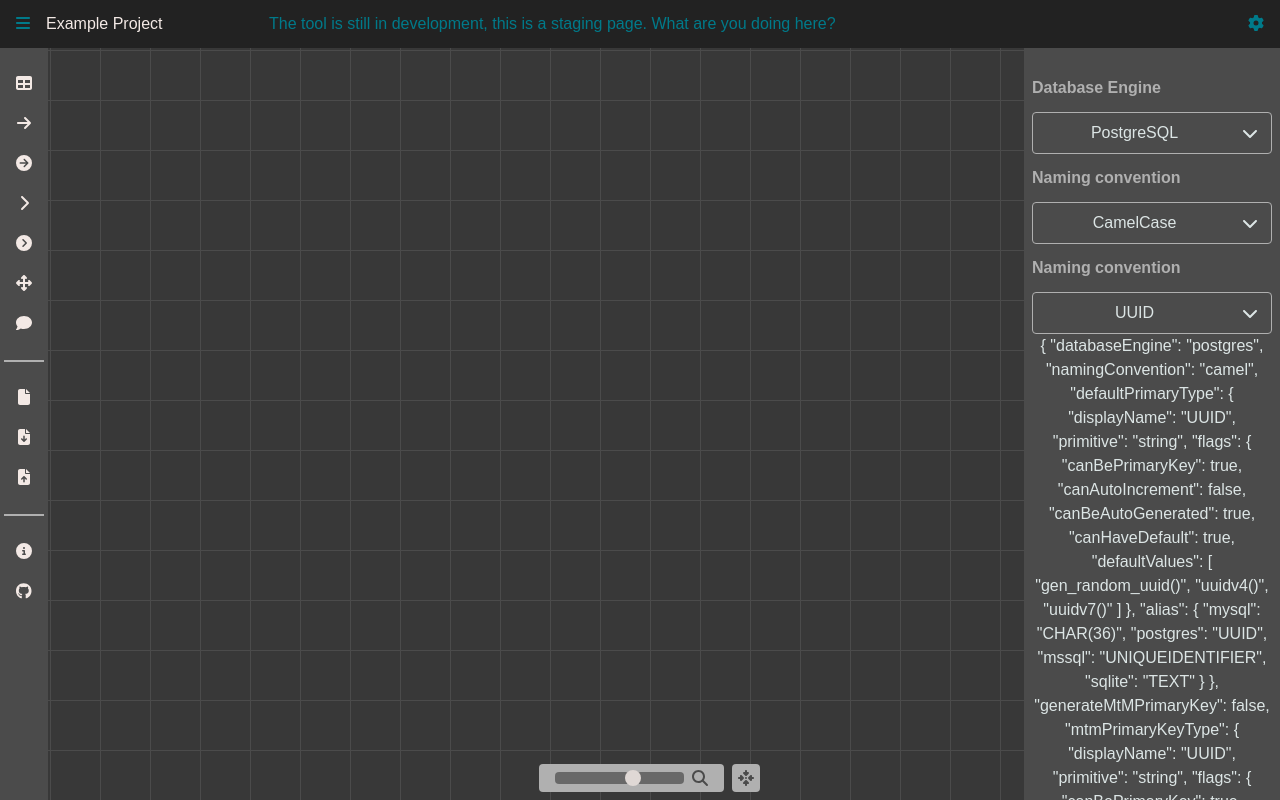
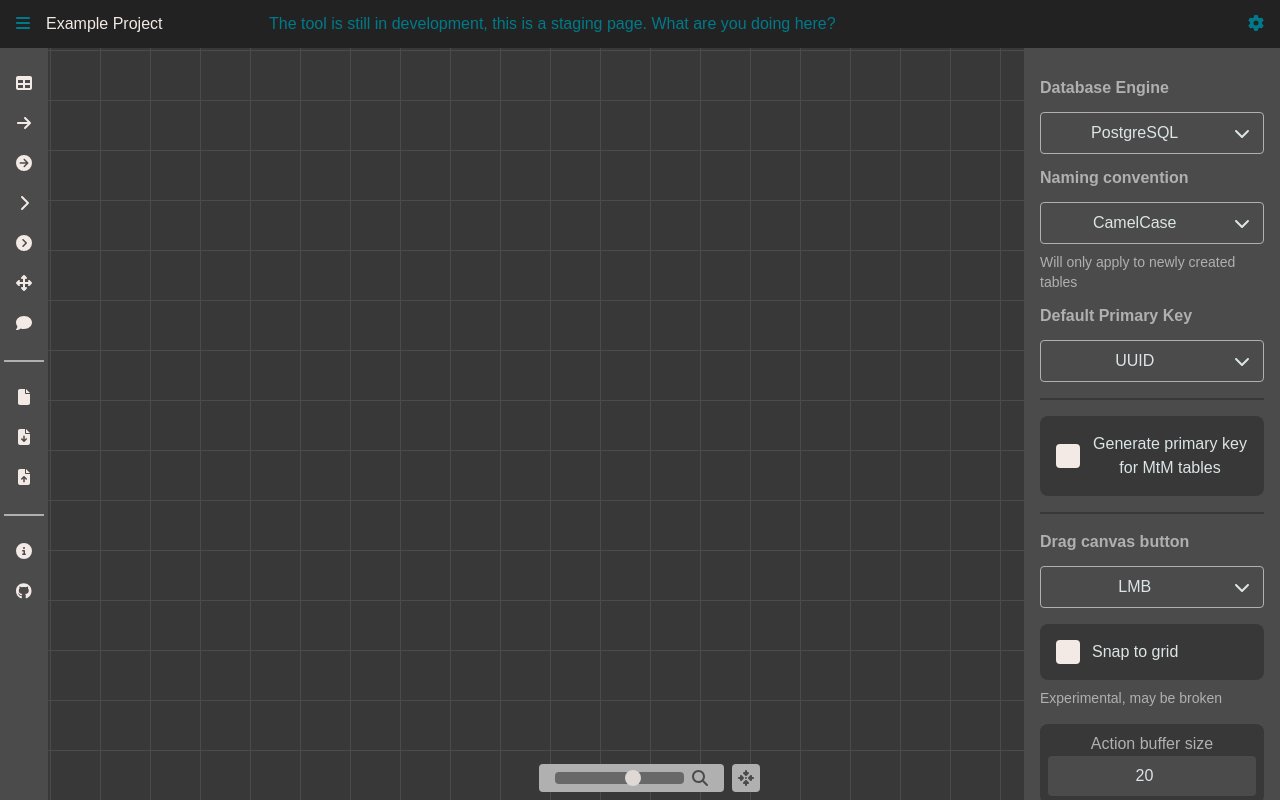
Before and after one commit to mwessn/ermd-frontend, a Vue app: page / in a window 1280 px wide. Built offline with nearby package versions, Linux system fonts and the light colour scheme.

Commit message:
settings menu

```diff
--- /dev/null
+++ b/src/components/core/Separator.vue
@@ -0,0 +1,3 @@
+<template>
+  <div class="w-full my-4 border-b-2 border-b-backgroundDark" />
+</template>
--- /dev/null
+++ b/src/components/core/inputs/ClampedNumberInput.vue
@@ -0,0 +1,31 @@
+<template>
+  <div class="p-2 rounded-lg bg-backgroundDark">
+    <p class="text-accentGray">
+      {{ label }}
+    </p>
+    <input
+        v-model="model"
+        type="number"
+        class="p-2 bg-accentDarkGray rounded w-full text-center"
+        :min="minValue"
+        :max="maxValue"
+        @change="onChange"
+    >
+  </div>
+</template>
+
+<script setup lang="ts">
+import { clamp } from "@/utils/utils.ts";
+
+const model = defineModel({ type: Number, required: true });
+
+const props = defineProps({
+  label: { type: String, required: true },
+  minValue: { type: Number, default: 0 },
+  maxValue: { type: Number, default: 60 },
+});
+
+const onChange = () => {
+  model.value = clamp(model.value, props.minValue, props.maxValue);
+}
+</script>
--- /dev/null
+++ b/src/components/core/inputs/CustomCheckbox.vue
@@ -0,0 +1,49 @@
+<template>
+  <div
+      class="select-none my-4"
+  >
+    <div
+        class="bg-backgroundDark rounded-lg flex items-center gap-3 cursor-pointer p-4"
+        @click="toggleValue"
+    >
+      <div
+          class="h-6 w-6 aspect-square rounded bg-lycheeIce p-1"
+      >
+        <div
+            v-if="checked"
+            class="full rounded bg-monolithicCyanTsunami"
+        />
+      </div>
+      <p class="text-textColor">
+        {{ label }}
+      </p>
+    </div>
+    <p v-if="hint" class="text-sm text-accentGray my-2 text-left">
+      {{ hint }}
+    </p>
+  </div>
+</template>
+
+<script setup lang="ts">
+const props = defineProps({
+  label: {
+    type: String,
+    required: true,
+  },
+  hint: {
+    type: String,
+    default: '',
+  },
+  disabled: {
+    type: Boolean,
+    default: false,
+  }
+});
+
+const checked = defineModel({ type: Boolean, required: true });
+
+const toggleValue = () => {
+  if (props.disabled) { return; }
+  checked.value = !checked.value;
+}
+</script>
--- a/src/components/core/inputs/CustomSelect.vue
+++ b/src/components/core/inputs/CustomSelect.vue
@@ -50,6 +50,10 @@
         </div>
       </template>
     </div>
+
+    <p v-if="hint" class="text-sm text-accentGray my-2 text-left">
+      {{ hint }}
+    </p>
   </div>
 
 </template>
@@ -79,10 +83,16 @@ const props = defineProps({
   disabled: {
     type: Boolean,
     default: false,
+  },
+  hint: {
+    type: String,
+    default: ""
   }
 });
 
 const rootDiv = ref();
+
+const emit = defineEmits(["change"]);
 
 const selectedOption = computed((): SelectOption => props.options!.find(it => isEqual(it.value, model.value)) ?? {
   label: '',
@@ -96,8 +106,10 @@ const toggleDropdown = () => {
 }
 
 const onOptionClick = async (val: SelectOption) => {
-  if (!props.disabled) {
+  if (!props.disabled && model.value !== val) {
     model.value = val.value;
+
+    emit("change");
 
     changeDropdownVisible.value = false;
   }
--- /dev/null
+++ b/src/components/settings/DBEngineChangeSelect.vue
@@ -0,0 +1,68 @@
+<template>
+  <CustomSelect
+      v-model="currentValue"
+      :label="$t('Database Engine')"
+      :options="engineSelectOptions"
+      @change="onDatabaseEngineChange"
+  />
+
+  <teleport to="body">
+    <YesNoModal
+        v-if="showEngineChangeModal"
+        :modal-title="$t('Changing Database Engine')"
+        :body-text="$t(ERMDMessages.dbTypeChange)"
+        @close="onEngineChangeModalClose"
+    />
+  </teleport>
+</template>
+
+<script setup lang="ts">
+import CustomSelect from "@/components/core/inputs/CustomSelect.vue";
+import { type PropType, ref } from "vue";
+import { type DatabaseEngine, DatabaseEngines, EngineNamingMap } from "@/types/TableColumnTypes/tableField.ts";
+import { cloneDeep } from "lodash";
+import { storeToRefs } from "pinia";
+import { useDesignStore } from "@/store/design.ts";
+import type { SelectOption } from "@/types/misc.ts";
+import YesNoModal from "@/components/layout/modal/YesNoModal.vue";
+import { ERMDMessages } from "@/types/messages.ts";
+
+const props = defineProps({
+  initValue: {
+    type: String as PropType<DatabaseEngine>,
+    required: true,
+  }
+})
+
+const currentValue = ref<DatabaseEngine>(cloneDeep(props.initValue));
+
+const emit = defineEmits(['engineChange']);
+
+const { tables } = storeToRefs(useDesignStore());
+
+const engineSelectOptions: SelectOption[] = DatabaseEngines.map(e => {
+  return {
+    value: e,
+    label: EngineNamingMap[e]
+  }
+});
+
+const showEngineChangeModal = ref<boolean>(false);
+
+const onDatabaseEngineChange = () => {
+  if (tables.value.length > 0) {
+    showEngineChangeModal.value = true;
+  } else {
+    emit('engineChange', currentValue.value);
+  }
+}
+
+const onEngineChangeModalClose = (val: boolean | undefined) => {
+  if (val) {
+    emit("engineChange", val);
+  } else {
+    currentValue.value = props.initValue;
+  }
+  showEngineChangeModal.value = false;
+}
+</script>
--- a/src/components/sideMenu/SettingsMenu.vue
+++ b/src/components/sideMenu/SettingsMenu.vue
@@ -1,30 +1,66 @@
 <template>
   <div
-      class="fixed right-0 h-full px-2 pt-4 mt-12 w-64
+      class="fixed right-0 h-full p-4 mt-12 w-64
        bg-accentDarkGray text-center z-50
        text-textColor
         transition-transform duration-300"
       :class="visible ? 'translate-x-0' : 'translate-x-full'"
   >
-    <CustomSelect
-        v-model="currentSettings.databaseEngine"
-        :label="$t('Database Engine')"
-        :options="engineSelectOptions"
+    <DBEngineChangeSelect
+        :init-value="currentSettings.databaseEngine"
+        @engineChange="onEngineChange"
     />
 
     <CustomSelect
         v-model="currentSettings.namingConvention"
         :label="$t('Naming convention')"
         :options="conventionSelectOptions"
+        :hint="$t('Will only apply to newly created tables')"
     />
 
     <CustomSelect
         v-model="currentSettings.defaultPrimaryType"
-        :label="$t('Naming convention')"
+        :label="$t('Default Primary Key')"
         :options="primaryColumnOptions"
     />
 
-    {{ currentSettings }}
+    <Separator />
+
+    <CustomCheckbox
+        v-model="currentSettings.generateMtMPrimaryKey"
+        :label="$t('Generate primary key for MtM tables')"
+    />
+
+    <template v-if="currentSettings.generateMtMPrimaryKey">
+      <CustomSelect
+          v-model="currentSettings.mtmPrimaryKeyType"
+          :label="$t('Default MtM Primary Key')"
+          :options="primaryColumnOptions"
+      />
+    </template>
+
+    <Separator />
+
+    <CustomSelect
+        v-model="currentSettings.dragCanvasButton"
+        :label="$t('Drag canvas button')"
+        :options="dragButtonSelectOptions"
+    />
+
+    <CustomCheckbox
+        v-model="currentSettings.snapToGrid"
+        :label="$t('Snap to grid')"
+        :hint="$t('Experimental, may be broken')"
+    />
+
+    <ClampedNumberInput
+        v-model="currentSettings.undoActionBufferSize"
+        :label="$t('Action buffer size')"
+        :min-value="0"
+        :max-value="1000"
+    />
+
+    <Separator />
 
   </div>
 </template>
@@ -33,9 +69,14 @@
 import { storeToRefs } from "pinia";
 import { useSettingsStore } from "@/store/settings.ts";
 import CustomSelect from "@/components/core/inputs/CustomSelect.vue";
-import { DatabaseEngines, EngineNamingMap } from "@/types/TableColumnTypes/tableField.ts";
 import type { SelectOption } from "@/types/misc.ts";
 import { computed } from "vue";
+import DBEngineChangeSelect from "@/components/settings/DBEngineChangeSelect.vue";
+import { type DatabaseEngine, DatabaseEngines } from "@/types/TableColumnTypes/tableField.ts";
+import CustomCheckbox from "@/components/core/inputs/CustomCheckbox.vue";
+import { useI18n } from "vue-i18n";
+import Separator from "@/components/core/Separator.vue";
+import ClampedNumberInput from "@/components/core/inputs/ClampedNumberInput.vue";
 
 defineProps({
   visible: {
@@ -44,14 +85,11 @@ defineProps({
   }
 });
 
-const { currentSettings, currentDatabaseColumnTypes } = storeToRefs(useSettingsStore());
+const i18n = useI18n();
 
-const engineSelectOptions: SelectOption[] = DatabaseEngines.map(e => {
-  return {
-    value: e,
-    label: EngineNamingMap[e]
-  }
-});
+const settingsStore = useSettingsStore();
+
+const { currentSettings, currentDatabaseColumnTypes } = storeToRefs(settingsStore);
 
 const conventionSelectOptions: SelectOption[] = [
   {
@@ -61,6 +99,17 @@ const conventionSelectOptions: SelectOption[] = [
   {
     label: 'CamelCase',
     value: 'camel',
+  }
+];
+
+const dragButtonSelectOptions: SelectOption[] = [
+  {
+    label: i18n.t('MMB'),
+    value: 'middle',
+  },
+  {
+    label: i18n.t('LMB'),
+    value: 'left',
   }
 ];
 
@@ -75,4 +124,10 @@ const primaryColumnOptions = computed((): SelectOption[] =>
         })
 );
 
+const onEngineChange = (val: DatabaseEngine) => {
+  // Sanity check
+  if (!DatabaseEngines.includes(val)) { return; }
+  settingsStore.setCurrentEngine(val);
+}
+
 </script>
--- a/src/store/actionBuffer.ts
+++ b/src/store/actionBuffer.ts
@@ -1,13 +1,13 @@
 import { defineStore } from "pinia";
-import { defaultSettings } from "@/types/misc.ts";
 import { ref } from "vue";
 import type { ActionBufferEntry, BufferEntity } from "@/types/actionsBuffer.ts";
 import { useDesignStore } from "@/store/design.ts";
 import { cloneDeep } from "lodash";
+import { useSettingsStore } from "@/store/settings.ts";
 
 export const useActionBuffer = defineStore('actionBuffer', () => {
-    // TODO add settings store
-    const maxBufferSize = defaultSettings.undoActionBufferSize;
+
+    const { currentSettings } = useSettingsStore();
 
     const undoBuffer = ref<ActionBufferEntry[]>([]);
     const redoBuffer = ref<ActionBufferEntry[]>([]);
@@ -18,7 +18,7 @@ export const useActionBuffer = defineStore('actionBuffer', () => {
         redoBuffer.value = [];
         undoBuffer.value.push(cloneDeep(action));
 
-        if (undoBuffer.value.length > maxBufferSize) {
+        if (undoBuffer.value.length > currentSettings.undoActionBufferSize) {
             undoBuffer.value.shift();
         }
     }
--- a/src/store/design.ts
+++ b/src/store/design.ts
@@ -27,7 +27,7 @@ export const useDesignStore = defineStore('design', () => {
     const tables = ref<Table[]>([]);
     const newTableIndex = ref<number>(1);
 
-    const gridSize = computed(() => currentSettings.value.snapToGrid ? 5 : 1);
+    const gridSize = computed(() => currentSettings.value.snapToGrid ? 8 : 1);
 
     const relations = ref<DatabaseRelationship[]>([]);
 
@@ -116,8 +116,10 @@ export const useDesignStore = defineStore('design', () => {
 
     const resizeSelectedTable = (deltaX: number) => {
         if (selectedTable.value) {
-            selectedTable.value.widthPx = clamp(selectedTable.value.widthPx + deltaX, 120, 480);
-            // selectedTable.value.posY = snapToGrid(selectedTable.value.posY + deltaY, gridSize);
+            selectedTable.value.widthPx = snapToGrid(
+                clamp(selectedTable.value.widthPx + deltaX, 120, 480),
+                gridSize.value
+            );
         }
     }
 
@@ -219,10 +221,11 @@ export const useDesignStore = defineStore('design', () => {
     }
 
     const resizeCommentArea = (area: CommentArea, deltaX: number, deltaY: number) => {
+        // Clamp minimum size
         area.size.width = Math.max(56, snapToGrid(area.size.width + deltaX, gridSize.value));
         area.size.height = Math.max(56, snapToGrid(area.size.height + deltaY, gridSize.value));
 
-        // If new dimensions are less than the default textarea size, collapse it
+        // If new area dimensions are less than the default textarea size, collapse it
         if (area.size.width < 180 || area.size.height < 80) {
             area.showComment = false;
         }
@@ -273,6 +276,10 @@ export const useDesignStore = defineStore('design', () => {
     }
 
     const deleteCommentArea = (area: CommentArea) => {
+        // Prevent deletion on accidental mouseup after moving
+        // with cursor being over the delete button
+        if (area == movedCommentArea.value) { return; }
+
         const index = commentAreas.value.indexOf(area);
 
         if (index != -1) {
--- a/src/store/settings.ts
+++ b/src/store/settings.ts
@@ -22,7 +22,10 @@ export const useSettingsStore = defineStore('settings', () => {
 
     const criticalError = ref<ErrorDetails | undefined>(undefined);
 
-    const currentSettings = ref<UserSettings>(cloneDeep(defaultSettings));
+    const currentSettings = ref<UserSettings>(
+        JSON.parse(localStorage.getItem("__ermd_settings") ?? "null")
+        ?? cloneDeep(defaultSettings)
+    );
 
     const defaultTableName = computed(() => currentSettings.value.namingConvention == 'snake' ? 'new_table_' : 'NewTable');
 
@@ -54,6 +57,7 @@ export const useSettingsStore = defineStore('settings', () => {
     const defaultPrimarySize = computed(() => getDefaultModifierParams(currentSettings.value.defaultPrimaryType));
 
     const setCurrentEngine = (val: DatabaseEngine) => {
+        // Sanity check
         if (!DatabaseEngines.includes(val)) {
             throw new Error(`Unknown engine: ${val}`);
         }
@@ -91,7 +95,8 @@ export const useSettingsStore = defineStore('settings', () => {
     persist: {
         key: `__ermd_settings`,
         pick: [
-            'currentSettings'
+            'currentSettings',
+            'userDefinedColumnTypes'
         ],
     }
 });
--- /dev/null
+++ b/src/types/messages.ts
@@ -0,0 +1,5 @@
+export const ERMDMessages = {
+    dbTypeChange: 'You are about to change the database engine. ERMD will try ' +
+        'it\'s best with type coercion for the existing tables, but some data will likely be lost. ' +
+        'Please confirm whether you want to continue.',
+}
--- a/src/types/table.ts
+++ b/src/types/table.ts
@@ -66,7 +66,6 @@ export const generateNewForeignKey = (
             otherPrimary.type
         );
 
-        // TODO this must be customizable in settings
         const postfix = namingCon == 'snake' ? '_id' : 'Id';
         col.name = `${unpluralize(otherTable.name)}${postfix}`;
 
```
Also changed, not shown: src/components/designer/scripts/useDesignCanvas.ts (+44 -22 lines).
